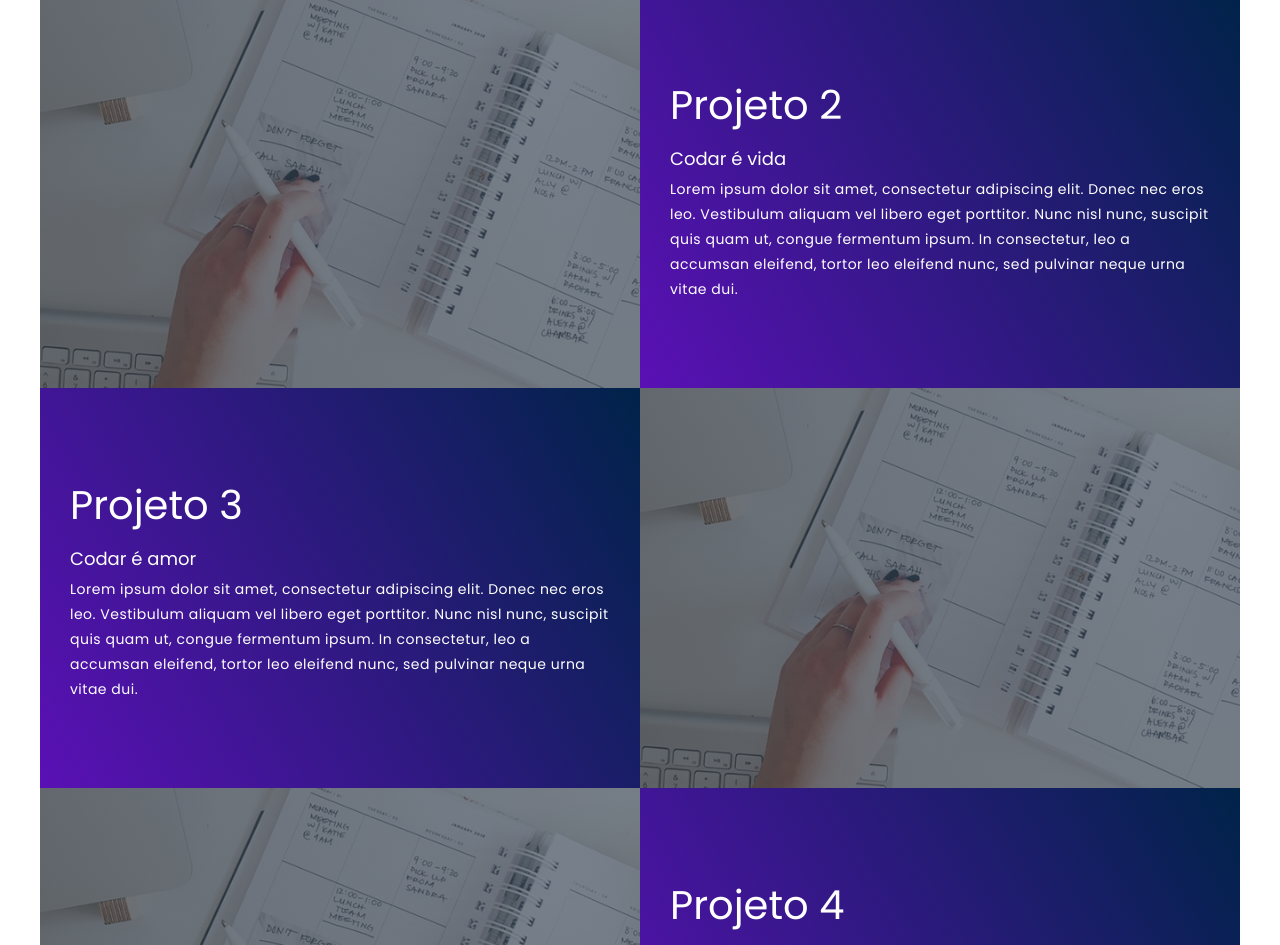
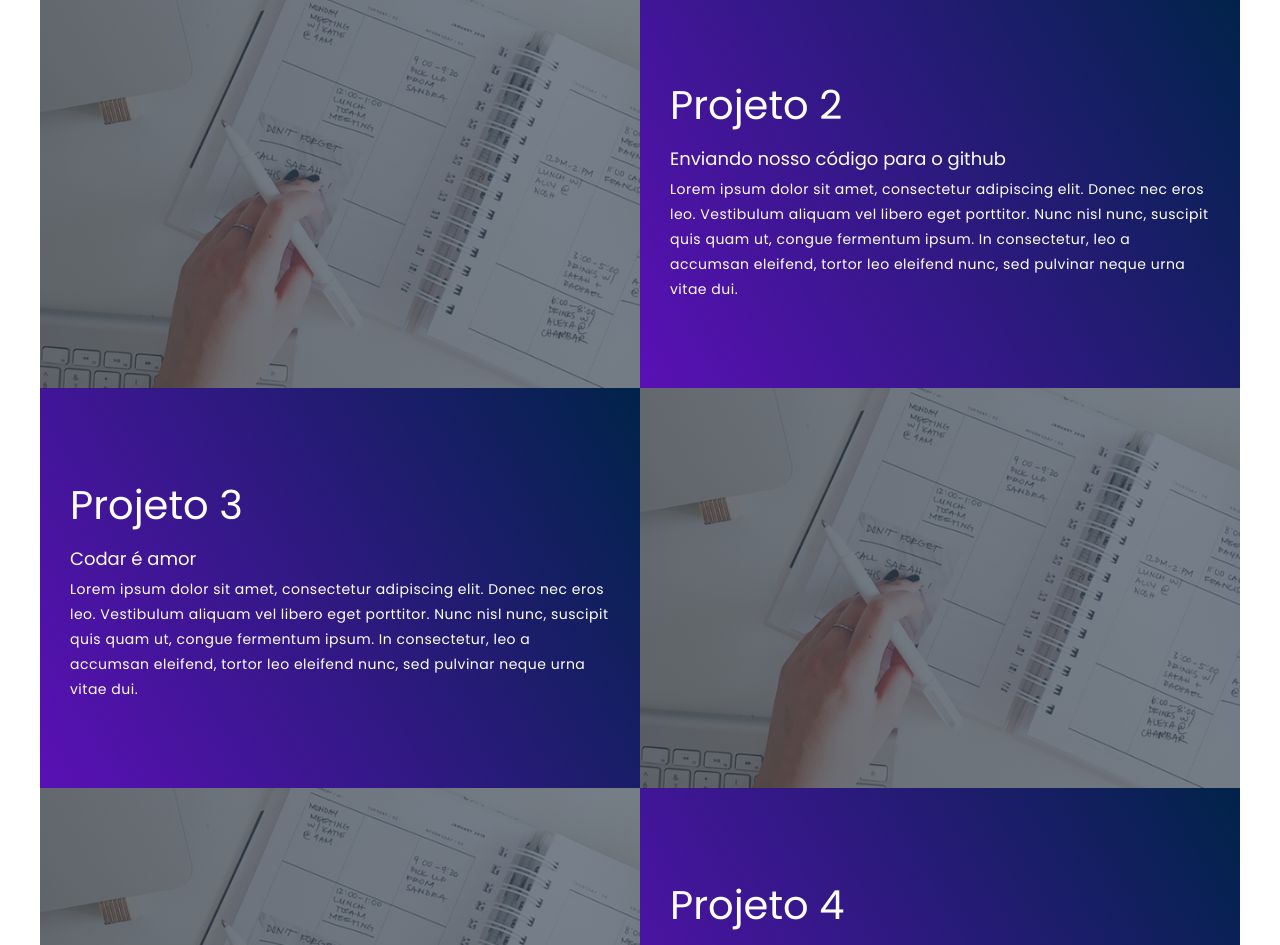
Before and after one commit to Christzar/git_github, a plain HTML site: page index.html in a window 1280 px wide. Shown: the part 1587-2532 px from the top of the page. Drawn offline with Linux system fonts and the light colour scheme.

Commit message:
update project 2 discription

```diff
--- a/index.html
+++ b/index.html
@@ -42,7 +42,7 @@
                 <div class="project-item">
                     <div class="project-info">
                         <h1>Projeto 2</h1>
-                        <h2>Codar é vida</h2>
+                        <h2>Enviando nosso código para o github</h2>
                         <p>Lorem ipsum dolor sit amet, consectetur adipiscing elit. Donec nec eros leo. Vestibulum
                             aliquam vel libero eget porttitor. Nunc nisl nunc, suscipit quis quam ut, congue fermentum
                             ipsum. In consectetur, leo a accumsan eleifend, tortor leo eleifend nunc, sed pulvinar neque
```
